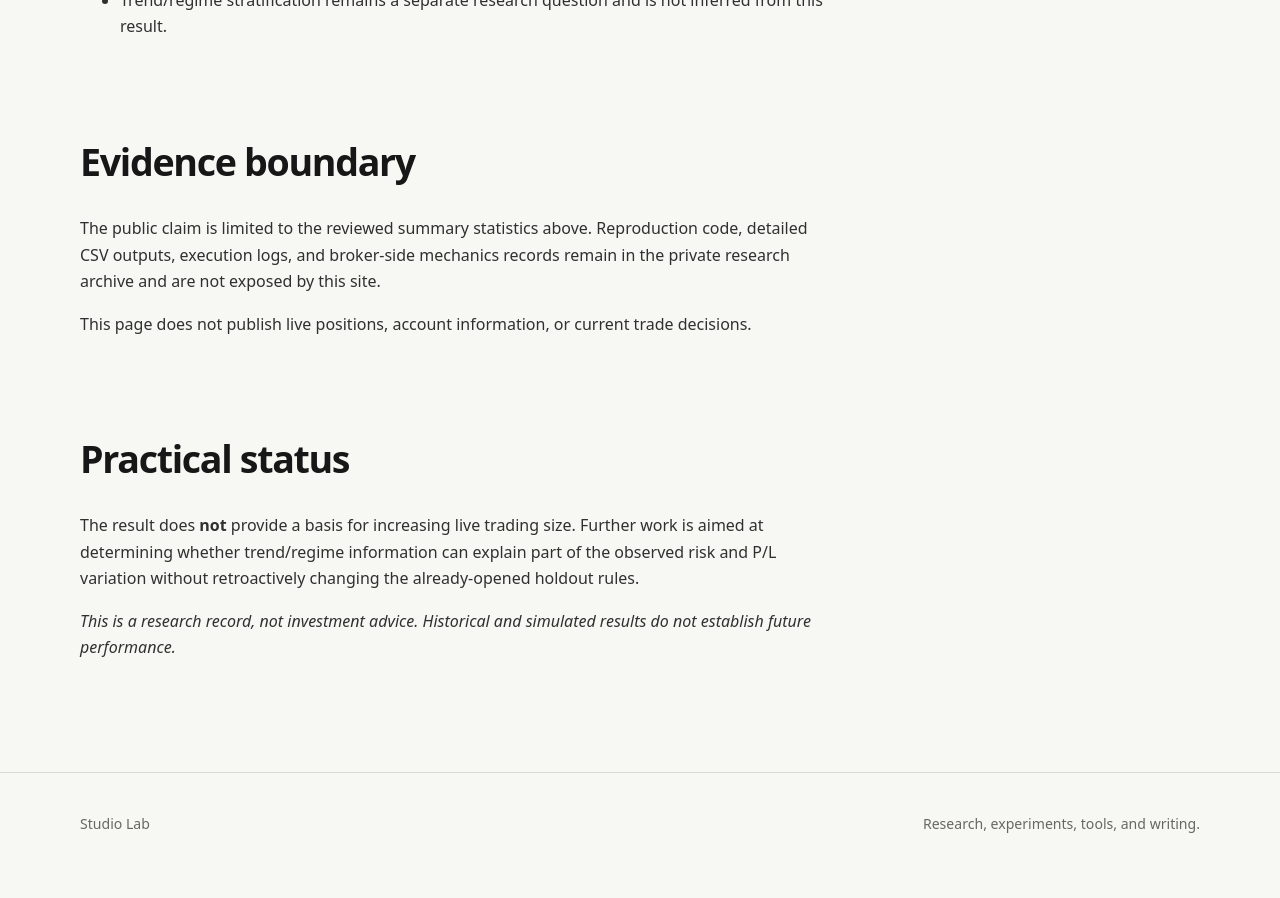
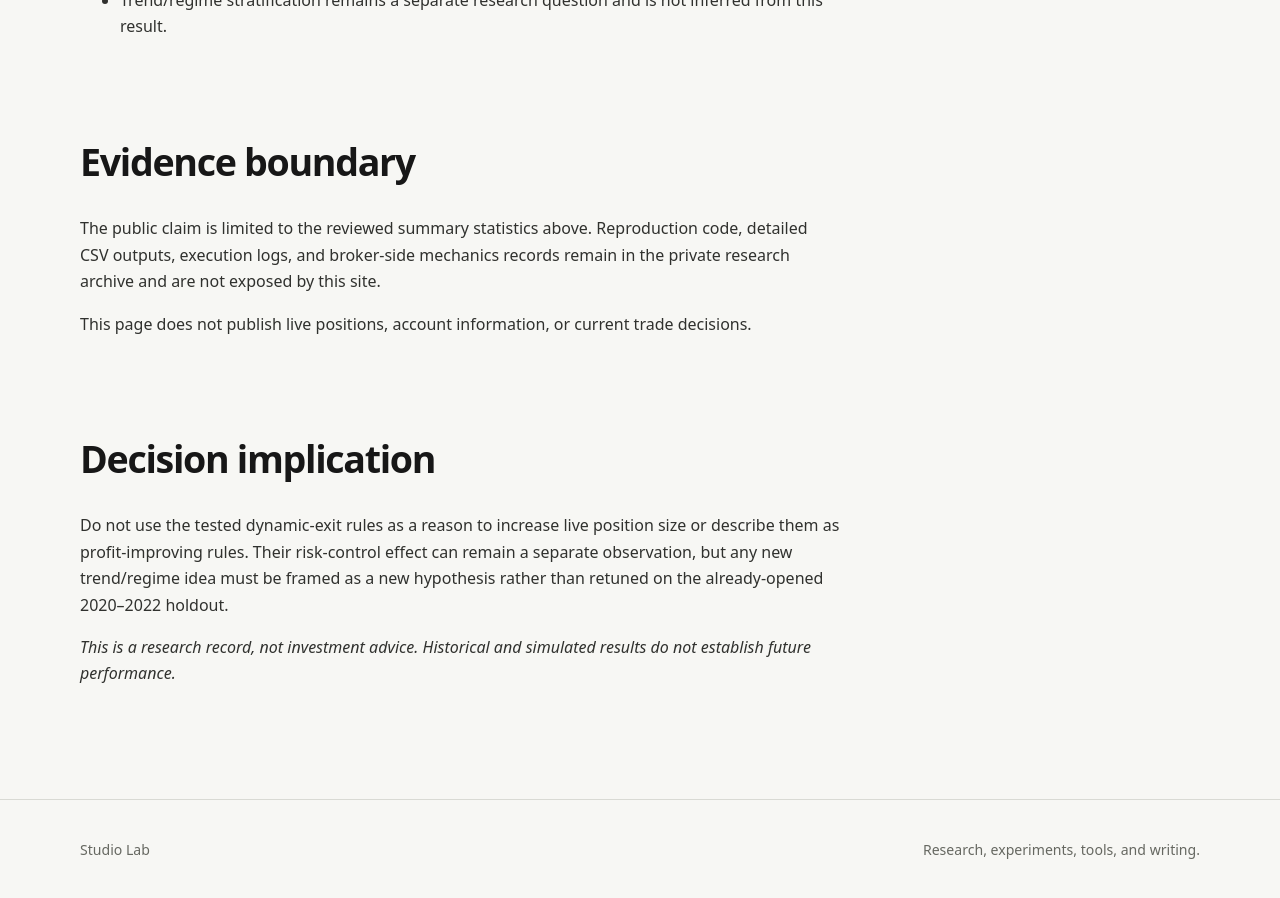
Before and after one commit to Josh-Temple/studio-lab-research, a Jekyll site: the page built from _research/repeat-trading-external-holdout.md, in a window 1280 px wide and 900 px high, scrolled down 4295 px. Built offline with Jekyll 4.4.1, drawn with Linux system fonts in a browser that asks for light colours; before the commit the page ends 5168 px from its top, so only the background shows below that.

Commit message:
Add decision implication to repeat-trading holdout

```diff
--- a/_research/repeat-trading-external-holdout.md
+++ b/_research/repeat-trading-external-holdout.md
@@ -140,8 +140,8 @@ The public claim is limited to the reviewed summary statistics above. Reproducti
 
 This page does not publish live positions, account information, or current trade decisions.
 
-## Practical status
+## Decision implication
 
-The result does **not** provide a basis for increasing live trading size. Further work is aimed at determining whether trend/regime information can explain part of the observed risk and P/L variation without retroactively changing the already-opened holdout rules.
+Do not use the tested dynamic-exit rules as a reason to increase live position size or describe them as profit-improving rules. Their risk-control effect can remain a separate observation, but any new trend/regime idea must be framed as a new hypothesis rather than retuned on the already-opened 2020–2022 holdout.
 
 *This is a research record, not investment advice. Historical and simulated results do not establish future performance.*
```
